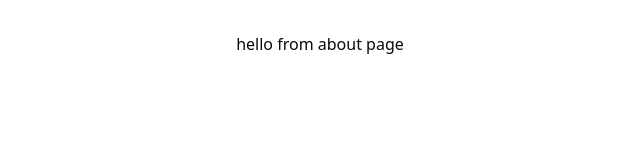
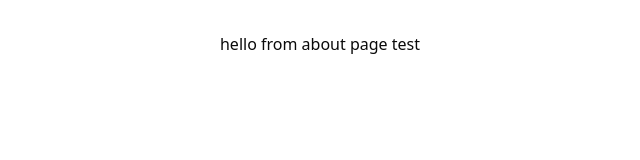
Before and after one commit to SHINEFYApp/SHINEFY-Dashboard, a React (Vite) app: page /about in a window 1280 px wide. Shown: the top 160 px of the page, without its empty margins (320-960 px from the left). Built offline with nearby package versions, Linux system fonts and the light colour scheme.

Commit message:
feat (auth) : login screen

```diff
--- a/src/pages/about.tsx
+++ b/src/pages/about.tsx
@@ -1,7 +1,7 @@
 export default function About(){
     return(
         <div>
-            hello from about page
+            hello from about page test
         </div>
     )
 }
```
